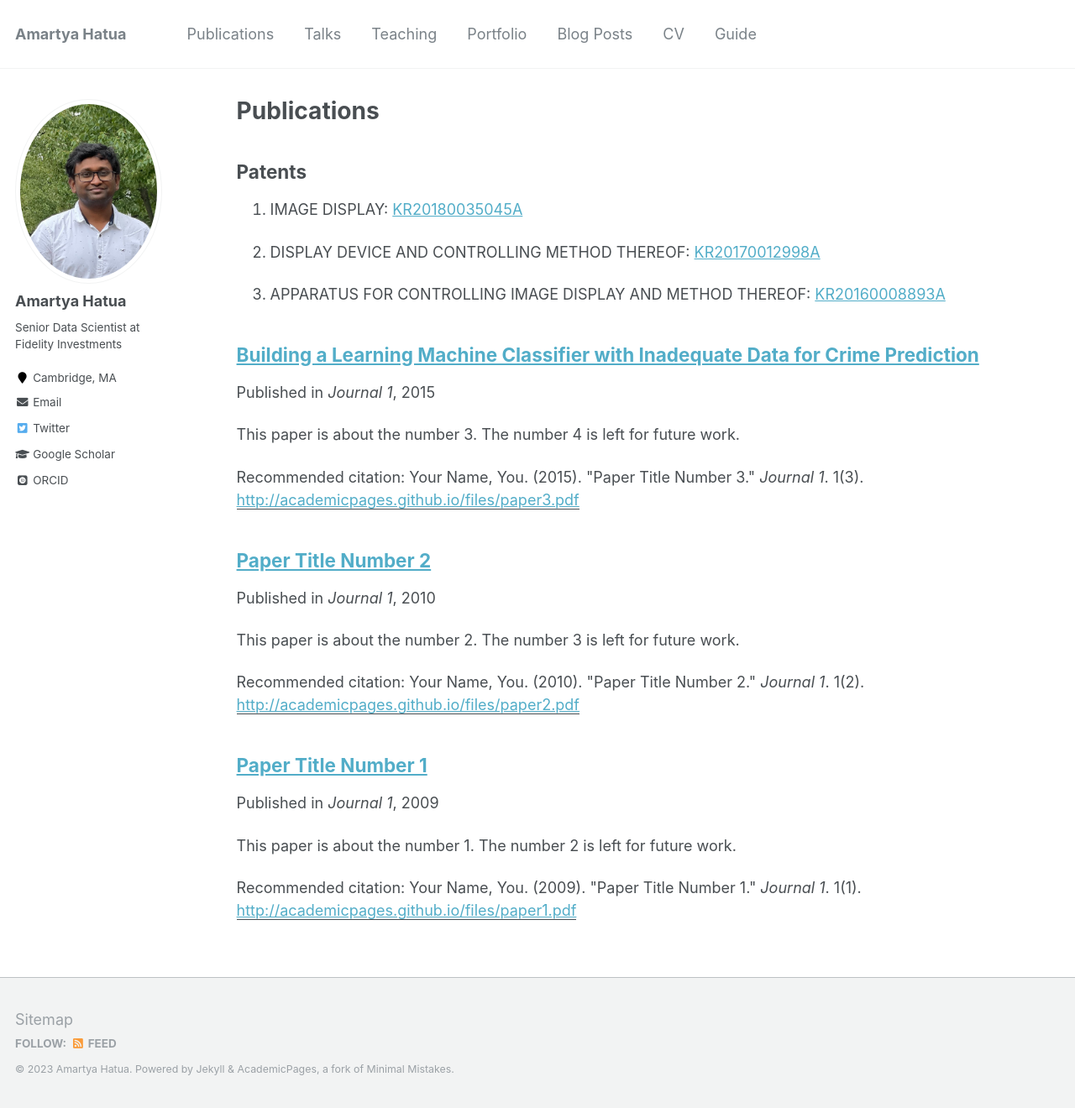
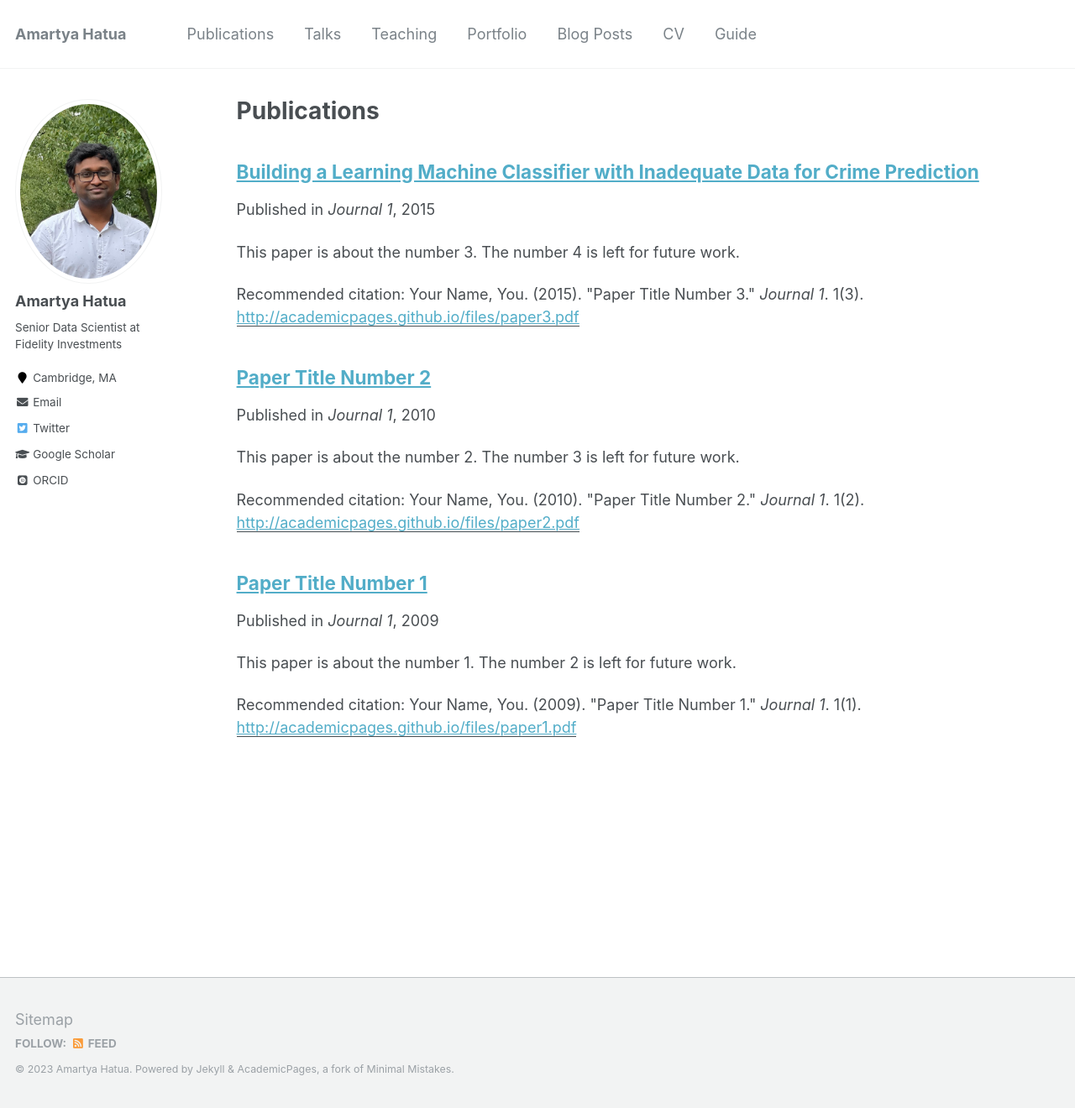
Before and after one commit to amartyahatua/amartyahatua.github.io, a Jekyll site: the page built from _pages/publications.md, in a window 1280 px wide and 1320 px high. Shown: the whole window at 84% size. Built offline with Jekyll 4.4.1, drawn with Linux system fonts in a browser that asks for light colours; some web fonts are replaced.

Commit message:
'adding'

```diff
--- a/_pages/publications.md
+++ b/_pages/publications.md
@@ -4,13 +4,6 @@ title: "Publications"
 permalink: /publications/
 author_profile: true
 ---
-
-## Patents
-1. IMAGE DISPLAY: [KR20180035045A](https://worldwide.espacenet.com/patent/search/family/061977449/publication/KR20180035045A?q=pn%3DKR20180035045A)
-
-2. DISPLAY DEVICE AND CONTROLLING METHOD THEREOF: [KR20170012998A](https://worldwide.espacenet.com/patent/search/family/058108912/publication/KR20170012998A?q=pn%3DKR20170012998A)
-
-3. APPARATUS FOR CONTROLLING IMAGE DISPLAY AND METHOD THEREOF: [KR20160008893A](https://worldwide.espacenet.com/patent/search/family/055306847/publication/KR20160008893A?q=pn%3DKR20160008893A)
 
 
 {% if author.googlescholar %}
```
